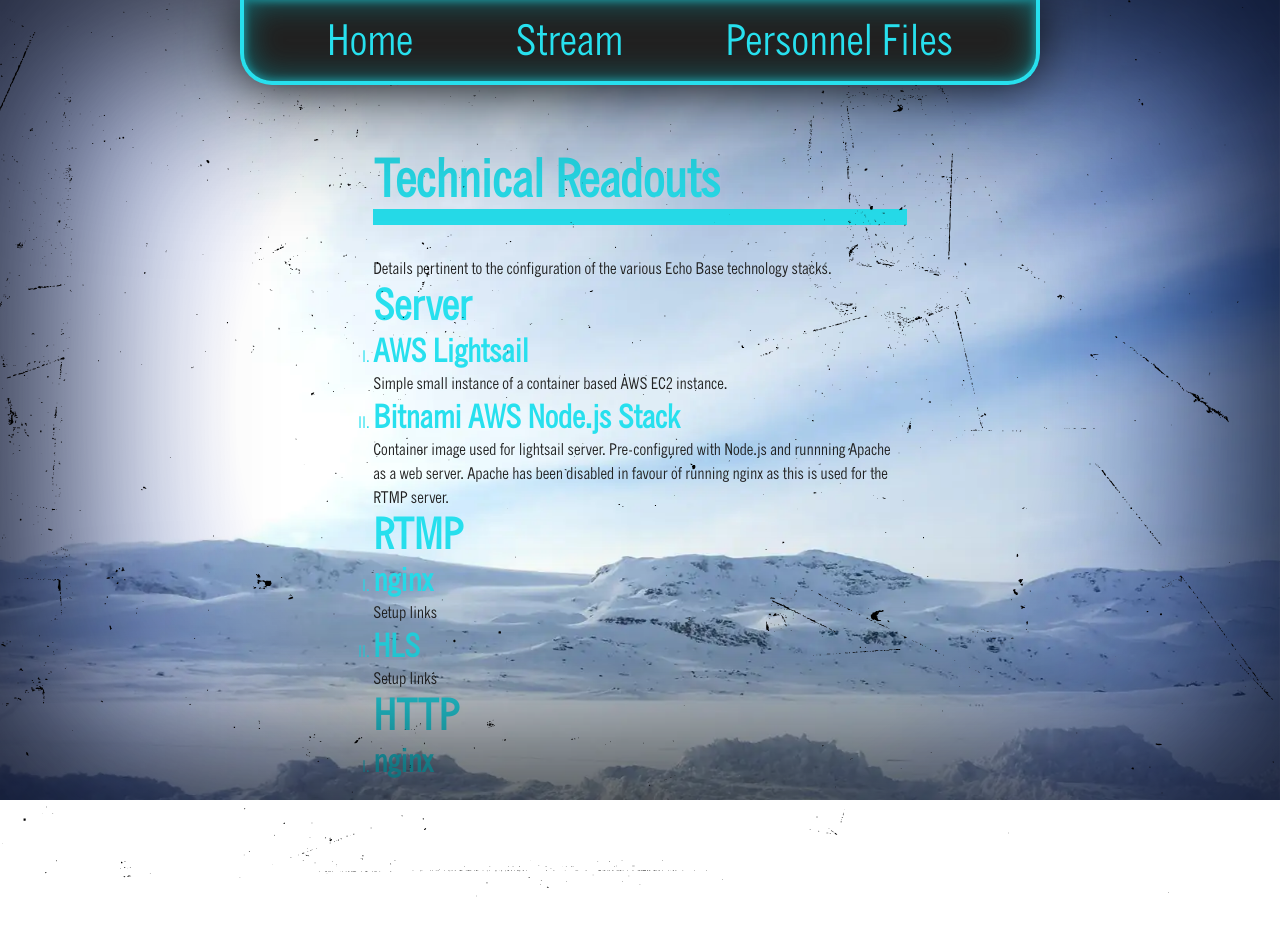
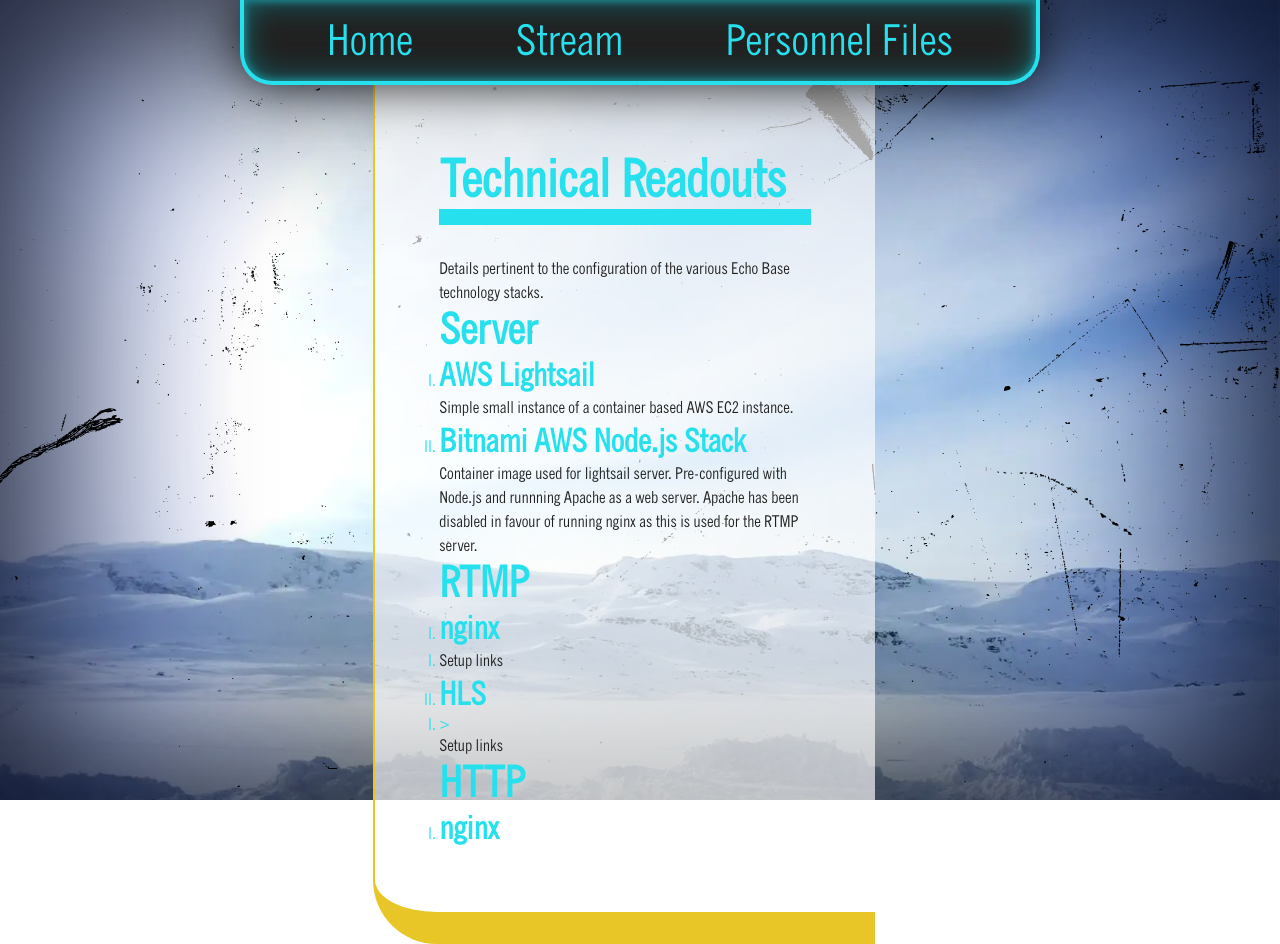
Before and after one commit to nigeljohnwade/echo-base, a website: page technical_readouts.html in a window 1280 px wide. Before the commit the page ends 800 px from the top, so only its background shows below. Drawn offline with Linux system fonts and the light colour scheme; a small style sheet from the web is missing.

Commit message:
General styling

```diff
--- a/resources/css/main.css
+++ b/resources/css/main.css
@@ -121,7 +121,7 @@ nav {
     border-bottom-left-radius: 2rem;
     border-bottom-right-radius: 2rem;
     background-color: var(--ink);
-    box-shadow: 0 0 3rem 0rem var(--vignette),
+    box-shadow: 0 0 3rem 0 var(--vignette),
     0 0 2rem 0rem inset var(--primary-color-muted),
     0 0 0.5rem 0rem inset var(--primary-color);
 }
@@ -166,7 +166,7 @@ textarea {
 }
 
 .vignette {
-    box-shadow: 0px 0px 15vw 4vw inset var(--vignette);
+    box-shadow: 0 0 15vw 4vw inset var(--vignette);
     pointer-events: none;
     background-image: radial-gradient(circle at center, var(--transparent) 0, var(--transparent) 50vmin, var(--vignette-image) 66vmax);
     transition: --vignette-image 2s;
@@ -227,8 +227,11 @@ textarea {
     min-height: unset;
 }
 
+.expander{
+    min-height: 100%;
+}
 .logo {
-    font-family: StarJedi;
+    font-family: StarJedi, sans-serif;
     font-size: 10vmax;
     line-height: 1;
     color: var(--accent-color);
@@ -237,8 +240,8 @@ textarea {
     rgba(0, 0, 0, 0.25) -0.25vw -0.25vw 2vw,
     rgba(0, 0, 0, 0.25) -0.25vw 0.25vw 2vw,
     rgba(0, 0, 0, 0.25) 0.25vw -0.25vw 2vw,
-    rgba(0, 0, 0, 0.5) 0vw 0vw 0.25vw,
-    black 0vw 0vw 5vw;
+    rgba(0, 0, 0, 0.5) 0 0 0.25vw,
+    black 0 0 5vw;
     word-spacing: -0.3em;
     transition: font-size 0ms;
 }
@@ -249,7 +252,15 @@ main {
     width: 80ch;
     max-width: calc(100% - 2rem);
     min-height: calc(100% - 6rem);
-    padding-top: 4rem;
+    padding: 4rem;
+    margin-bottom: 4rem;
+}
+main.display-panel{
+    z-index: 1;
+    background-color: hsla(0, 0%, 100%, 0.66);
+    border-bottom-left-radius: 4rem;
+    border-bottom: var(--accent-color) solid 2rem;
+    border-left: var(--accent-color) solid 0.125rem;
 }
 
 hr {
@@ -259,13 +270,13 @@ hr {
     max-width: 100%;
     margin-bottom: 2rem;
     border: none;
-    background-color: rgb(39, 224, 238);
+    background-color: var(--primary-color);
 }
 
 .floating-nav {
     position: sticky;
     top: 0;
-    z-index: 1;
+    z-index: 2;
 }
 
 .video-js-container {
@@ -276,5 +287,5 @@ hr {
     margin-top: 6rem;
 }
 .video-js-container > *{
-    box-shadow: 0 0 3rem 0rem var(--vignette);
+    box-shadow: 0 0 3rem 0 var(--vignette);
 }
--- a/technical_readouts.html
+++ b/technical_readouts.html
@@ -72,7 +72,8 @@
         <li><a href="personnel_files.html">Personnel Files</a></li>
     </ul>
 </nav>
-<main>
+<div class="expander">
+    <main class="display-panel">
         <h1>Technical Readouts</h1>
         <hr>
         <p>Details pertinent to the configuration of the various Echo Base technology stacks.</p>
@@ -81,7 +82,7 @@
             <li>
                 <h3>AWS Lightsail</h3>
                 <p>
-                Simple small instance of a  container based AWS EC2 instance.
+                    Simple small instance of a container based AWS EC2 instance.
                 </p>
             </li>
             <li>
@@ -97,12 +98,12 @@
         <ol>
             <li><h3>nginx</h3>
                 <ol>
-                <p>Setup links</p>
+                    <li><p>Setup links</p></li>
                 </ol>
             </li>
             <li><h3>HLS</h3>
                 <ol>
-                <p>Setup links</p>
+                    <li>><p>Setup links</p></li>
                 </ol>
             </li>
         </ol>
@@ -111,9 +112,14 @@
             <li><h3>nginx</h3></li>
         </ol>
     </main>
+</div>
 <div class="vignette full-screen fixed">
-    <img src="resources/svg/Dirt-01_textures_03_by-Antipixel.svg"/>
+    <img
+        class="full-screen fixed"
+        src="resources/svg/Dirt-01_textures_02_by-Antipixel.svg"
+    />
 </div>
+
 <script src="resources/js/main.js"></script>
 </body>
 </html>
```
Also changed, not shown: index.html (+4 -1 lines), personnel_files.html (+7 -2 lines). Lines whose indentation alone changed are shown as unchanged.
